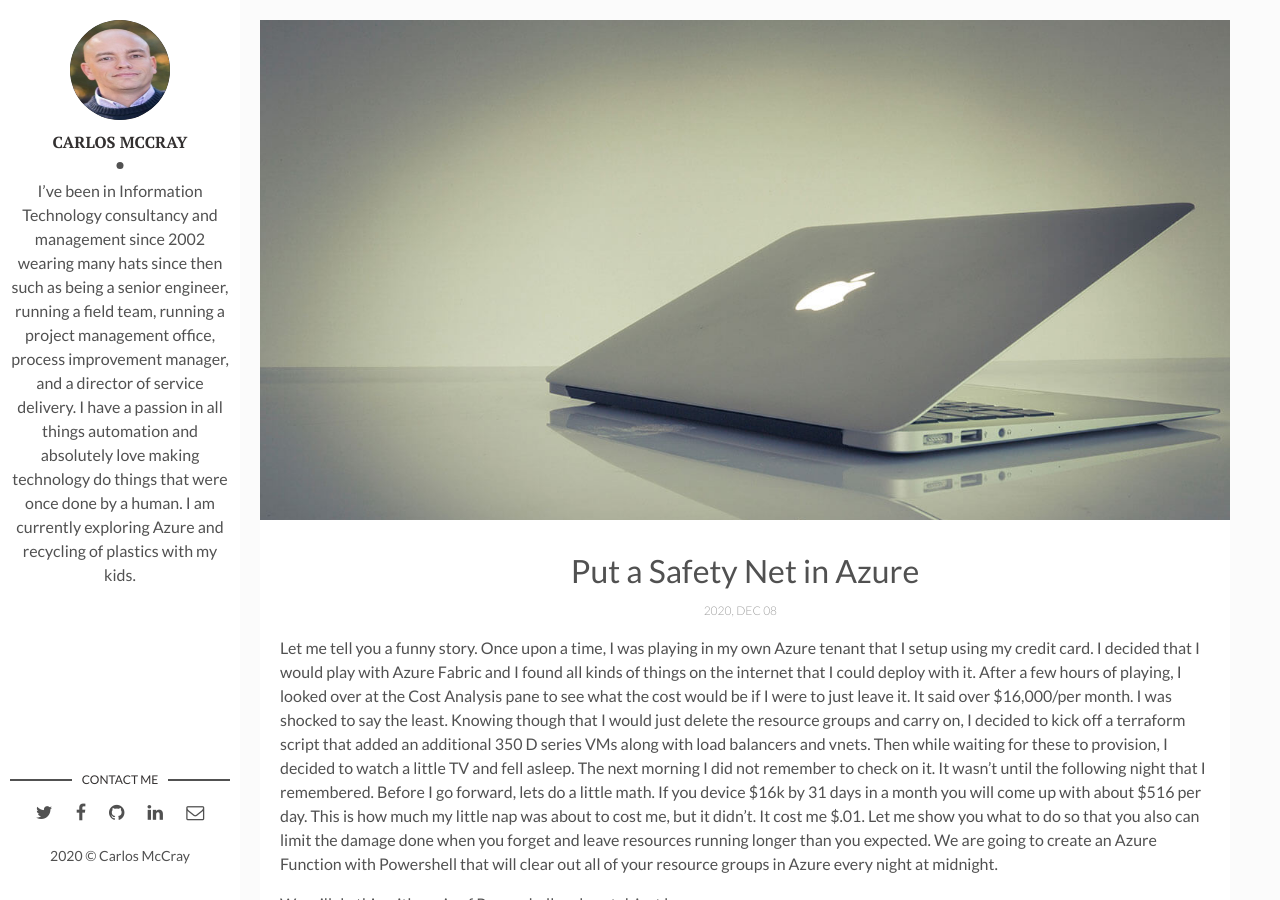
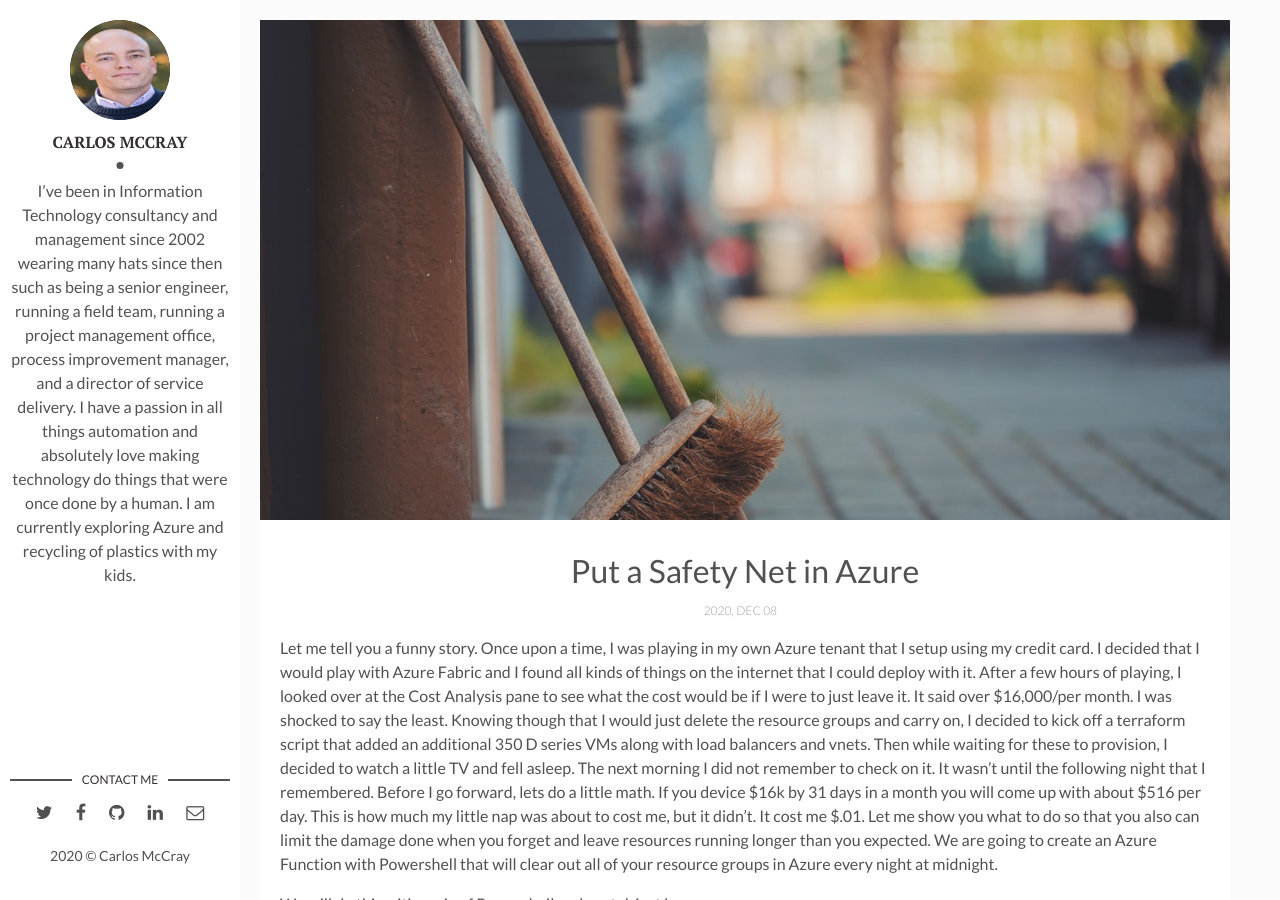
Before and after one commit to Anitalex/anitalex.github.io, a Jekyll site: the page built from _posts/2020-12-09-Put-a-safety-net-in-Azure.markdown, in a window 1280 px wide and 900 px high. Built offline with Jekyll 4.4.1, drawn with Linux system fonts in a browser that asks for light colours; comment, search, counter and statistics services are not loaded.

Commit message:
changed picture for Azure Cleanup

```diff
--- a/_posts/2020-12-09-Put-a-safety-net-in-Azure.markdown
+++ b/_posts/2020-12-09-Put-a-safety-net-in-Azure.markdown
@@ -3,7 +3,7 @@ layout: post
 title: Put a Safety Net in Azure
 date: 2020-12-09 00:00:00 +0300
 description: Here is a way that you can put a safety net so that you do not run up costs in your test subscription
-img: workflow.jpg # Add image post (optional)
+img: Cleanup.jpg # Add image post (optional)
 fig-caption: # Add figcaption (optional)
 comments: true
 tags: [Microsoft, Azure, Functions, Powershell] # add tag
```
Also changed, not shown: assets/img/Cleanup.jpg (added).
